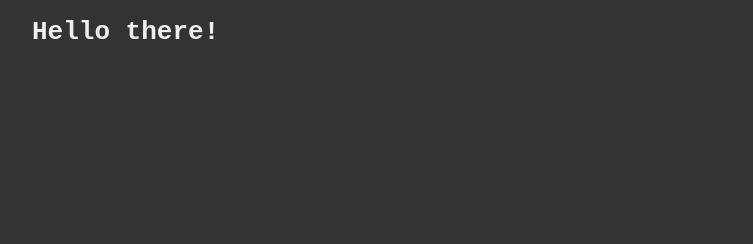
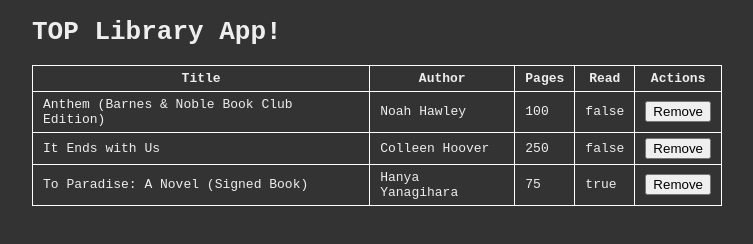
Before and after one commit to greqov/odin-library-app, a website: page index.html in a window 1280 px wide. Shown: the whole page, without its empty margins (263-1016 px from the left). Drawn offline with Linux system fonts and the light colour scheme.

Commit message:
Display books in web page

```diff
--- a/css/styles.css
+++ b/css/styles.css
@@ -17,3 +17,14 @@ body {
 a {
   color: skyblue;
 }
+
+table {
+  table-layout: fixed;
+  border-collapse: collapse;
+}
+
+th,
+td {
+  padding: 5px 10px;
+  border: 1px solid white;
+}
--- a/index.html
+++ b/index.html
@@ -4,11 +4,28 @@
     <meta charset="UTF-8" />
     <meta http-equiv="X-UA-Compatible" content="IE=edge" />
     <meta name="viewport" content="width=device-width, initial-scale=1.0" />
-    <title>Template</title>
+    <title>Library App</title>
     <link rel="stylesheet" href="css/styles.css" />
   </head>
   <body>
-    <h1>Hello there!</h1>
+    <h1>TOP Library App!</h1>
+
+    <table class="books-table">
+      <thead>
+        <tr>
+          <th>Title</th>
+          <th>Author</th>
+          <th>Pages</th>
+          <th>Read</th>
+          <th>Actions</th>
+        </tr>
+      </thead>
+      <tbody>
+        <tr>
+          <td colspan="5">Loading data...</td>
+        </tr>
+      </tbody>
+    </table>
 
     <script src="js/script.js"></script>
   </body>
--- a/js/script.js
+++ b/js/script.js
@@ -1,5 +1,72 @@
 'use strict';
 
 (function () {
-  console.log('eee boiii!');
+  // get unique id
+  const s4 = () =>
+    Math.floor((1 + Math.random()) * 0x10000)
+      .toString(16)
+      .substring(1);
+  const generateId = () => `${s4()}-${s4()}-${s4()}`;
+
+  const myLibrary = [
+    {
+      id: 0,
+      title: 'Anthem (Barnes & Noble Book Club Edition)',
+      author: 'Noah Hawley',
+      pages: 100,
+      read: false,
+    },
+    {
+      id: 1,
+      title: 'It Ends with Us',
+      author: 'Colleen Hoover',
+      pages: 250,
+      read: false,
+    },
+    {
+      id: 2,
+      title: 'To Paradise: A Novel (Signed Book)',
+      author: 'Hanya Yanagihara',
+      pages: 75,
+      read: true,
+    },
+  ];
+
+  function Book(title, author, pages, read) {
+    this.id = generateId();
+    this.title = title;
+    this.author = author;
+    this.pages = pages;
+    this.read = read;
+  }
+
+  function addBookToLibrary(book) {
+    // do stuff here
+
+    myLibrary.push(book);
+  }
+
+  const booksTable = document.querySelector('.books-table');
+
+  function displayBooks() {
+    let rows = '';
+    myLibrary.forEach((book) => {
+      const { id, title, author, pages, read } = book;
+      const bookRow = `
+      <tr data-id="${id}">
+        <td>${title}</td>
+        <td>${author}</td>
+        <td>${pages}</td>
+        <td>${read}</td>
+        <td><button type="button">Remove</button></td>
+      </tr>
+      `;
+      rows += bookRow;
+    });
+
+    booksTable.querySelector('tbody').innerHTML = rows;
+  }
+
+  // init actions
+  displayBooks();
 })();
```
Also changed, not shown: README.md.
